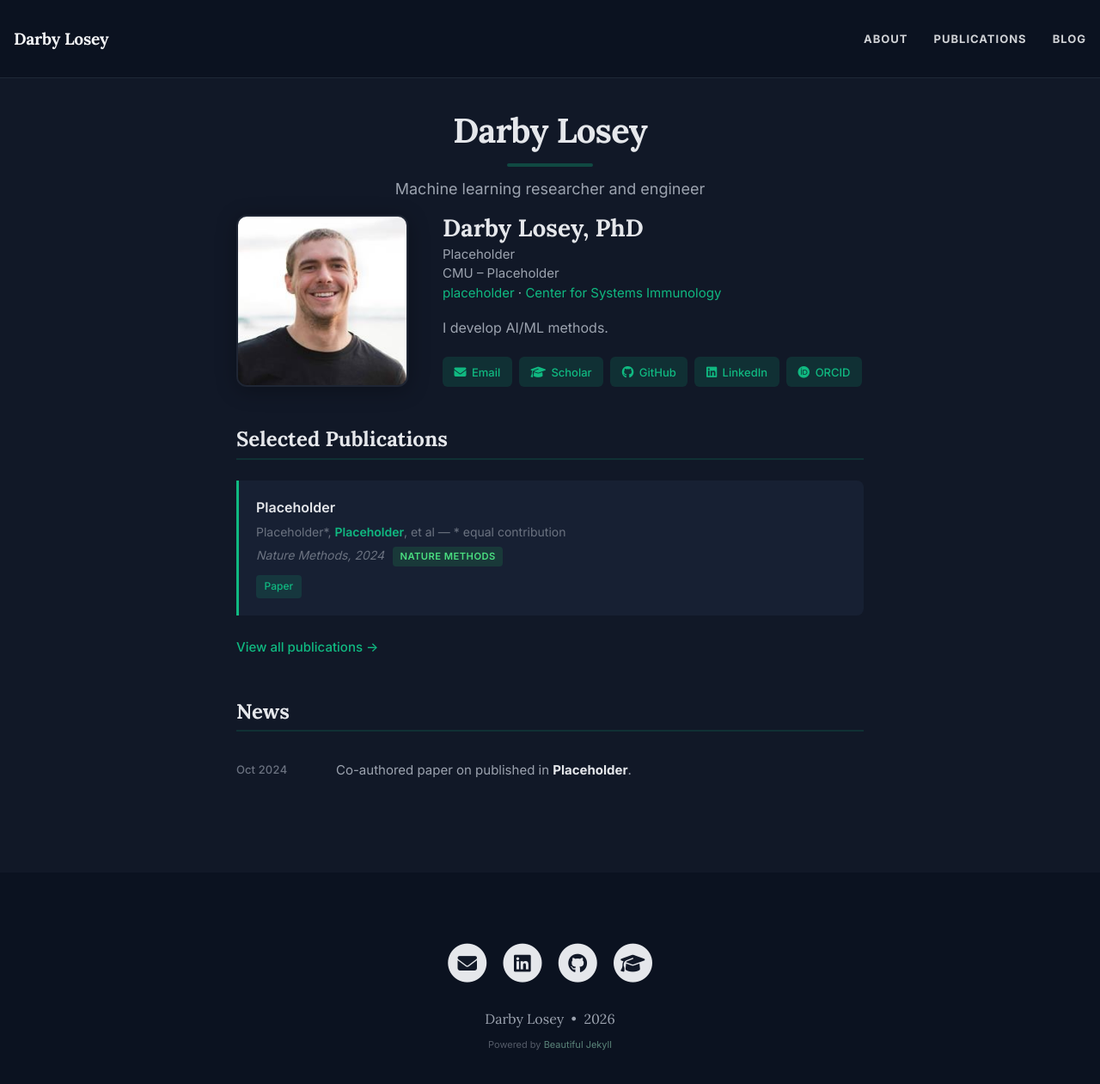
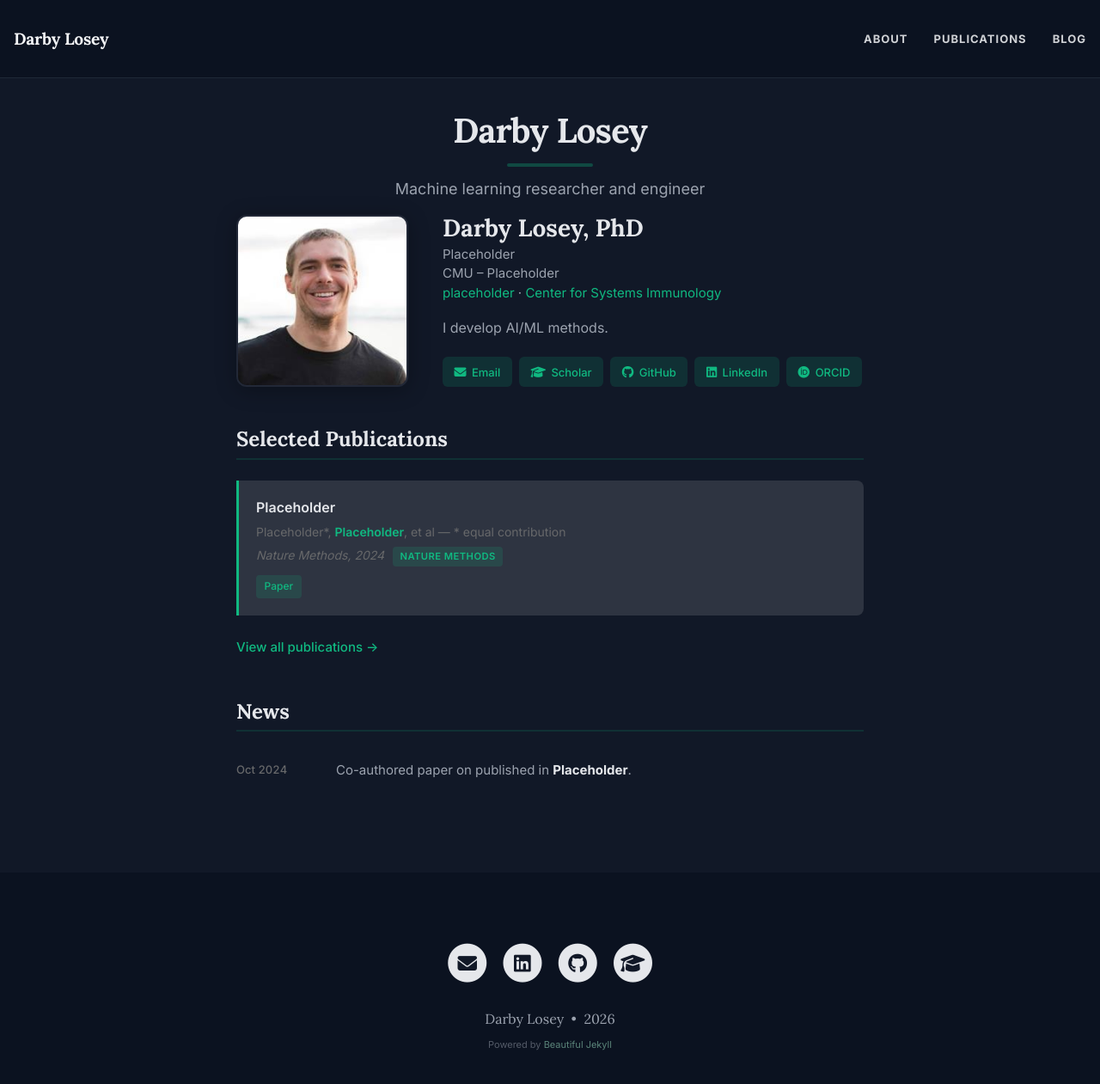
Before and after one commit to loseydm/loseydm.github.io, a Jekyll site: the page built from index.html, in a window 1280 px wide and 1305 px high. Shown: the top 1261 px of the window at 86% size. Built offline with Jekyll 4.4.1, drawn with Linux system fonts in a browser that asks for light colours; the list of posts is cut into pages by our own code.

Commit message:
adding in placeholders

```diff
--- a/assets/css/custom-styles.css
+++ b/assets/css/custom-styles.css
@@ -10,23 +10,23 @@
   --body-font: 'Inter', -apple-system, BlinkMacSystemFont, 'Segoe UI', sans-serif;
   --header-font: 'Lora', Georgia, serif;
 
-  /* Use Beautiful Jekyll theme colors from _config.yml */
   --accent: var(--link-col);
   --accent-hover: var(--hover-col);
-  --accent-dim: rgb(16 185 129 / 0.15);
+  --accent-dim: color-mix(in srgb, var(--link-col) 15%, transparent);
 
   --bg-primary: var(--page-col);
-  --bg-elevated: #1f2937;
-  --bg-card: #172033;
-  --bg-card-hover: #1f2937;
+  --bg-elevated: var(--navbar-border-col);
+  --bg-card: color-mix(in srgb, var(--page-col) 88%, white);
+  --bg-card-hover: color-mix(in srgb, var(--page-col) 84%, white);
 
   --text-primary: var(--text-col);
-  --text-secondary: #9ca3af;
-  --text-muted: #6b7280;
+  --text-secondary: var(--footer-text-col);
+  --text-muted: color-mix(in srgb, var(--text-col) 45%, black);
 
   --border-color: var(--navbar-border-col);
-  --border-subtle: rgb(255 255 255 / 0.06);
+  --border-subtle: color-mix(in srgb, var(--text-col) 8%, transparent);
 }
+
 
 
 
@@ -264,9 +264,10 @@
 }
 
 .venue-badge.top {
-  background: rgba(34, 197, 94, 0.15);
-  color: #4ade80;
+  background: color-mix(in srgb, var(--accent) 15%, transparent);
+  color: var(--accent);
 }
+
 
 .venue-badge.high {
   background: var(--accent-dim);
```
